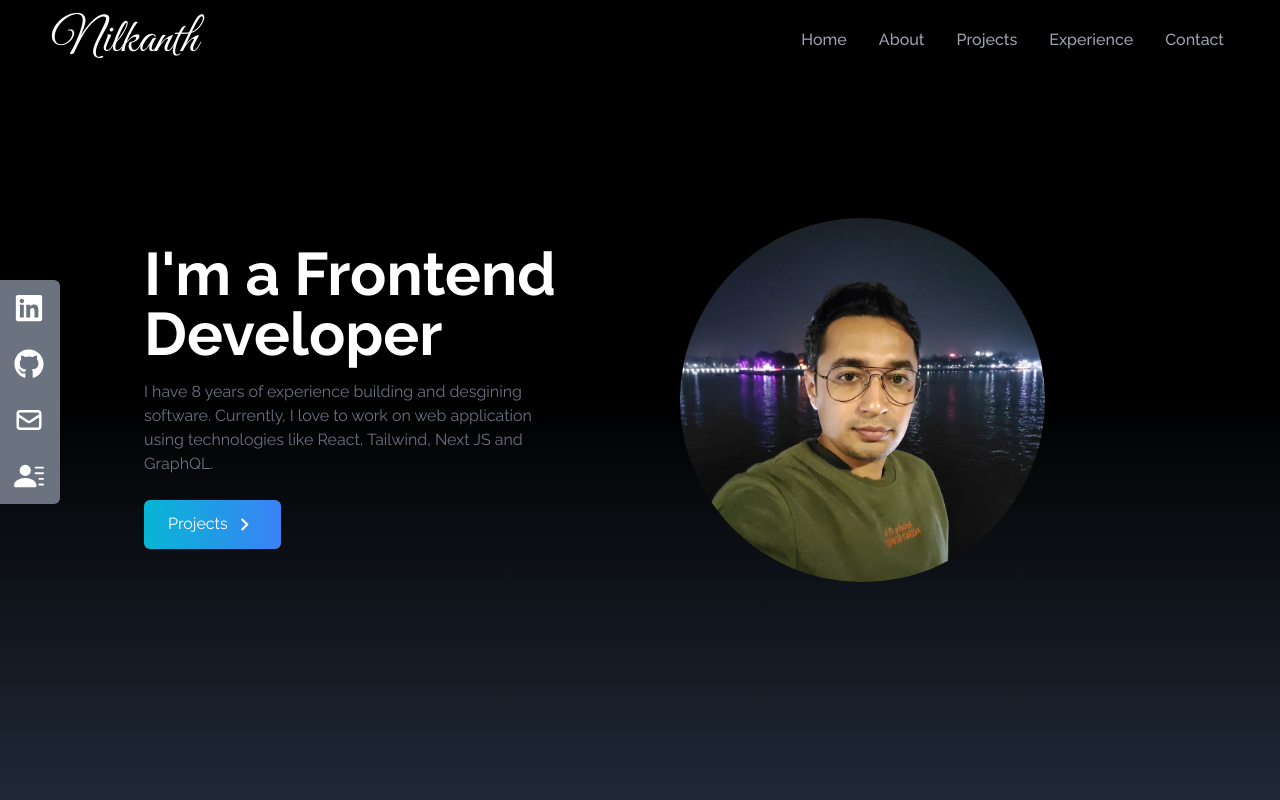
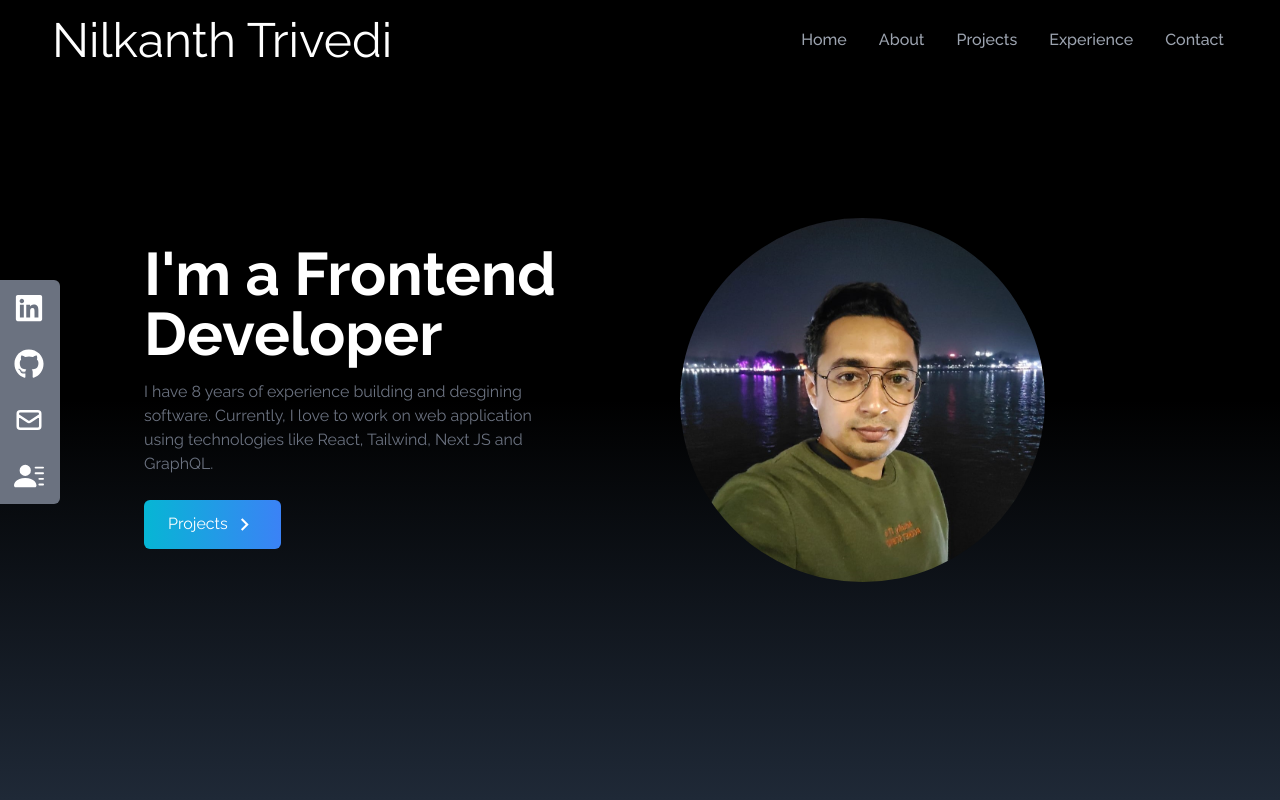
Before and after one commit to NilkanthTrivedi/Nilkanth-Portfolio, a React (Create React App) app: page / in a window 1280 px wide. Shown: the top 800 px of the page. Built offline with nearby package versions, Linux system fonts and the light colour scheme.

Commit message:
name fix

```diff
--- a/src/components/Navbar.jsx
+++ b/src/components/Navbar.jsx
@@ -33,7 +33,7 @@ export default function Navbar() {
     return (
         <div className="flex justify-between items-center w-full h-20 px-10 text-white bg-black fixed z-50">
             <div>
-                <h1 className="text-5xl font-signature ml-3">Nilkanth</h1>
+                <h1 className="text-3xl ml-3 sm:text-5xl">Nilkanth Trivedi</h1>
             </div>
 
             {/* Here in tailwid is mobile first css */}
```
